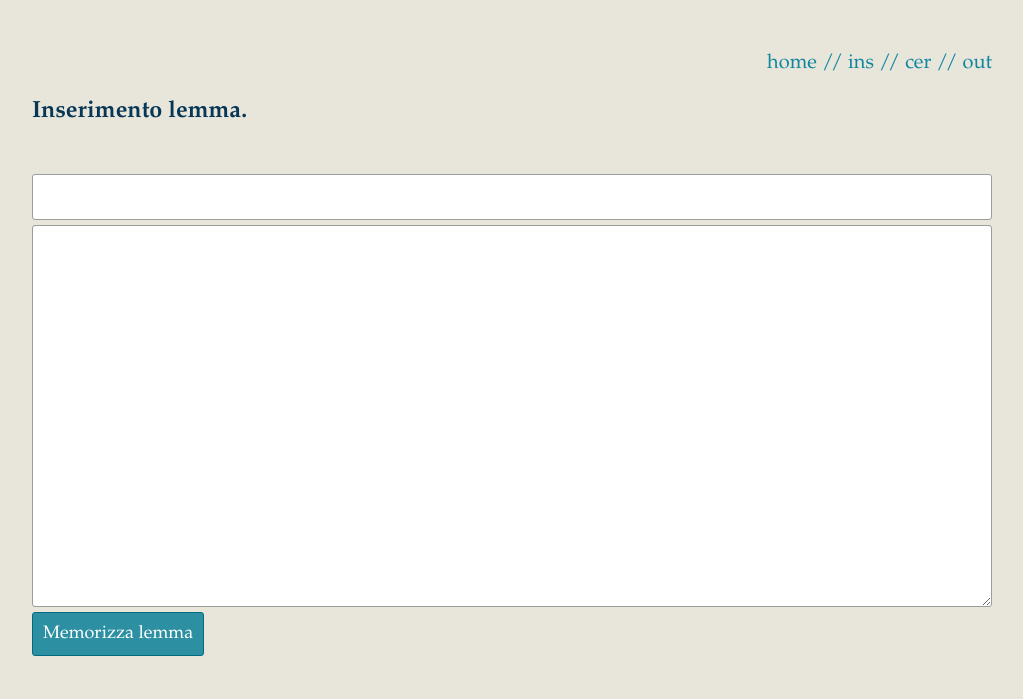
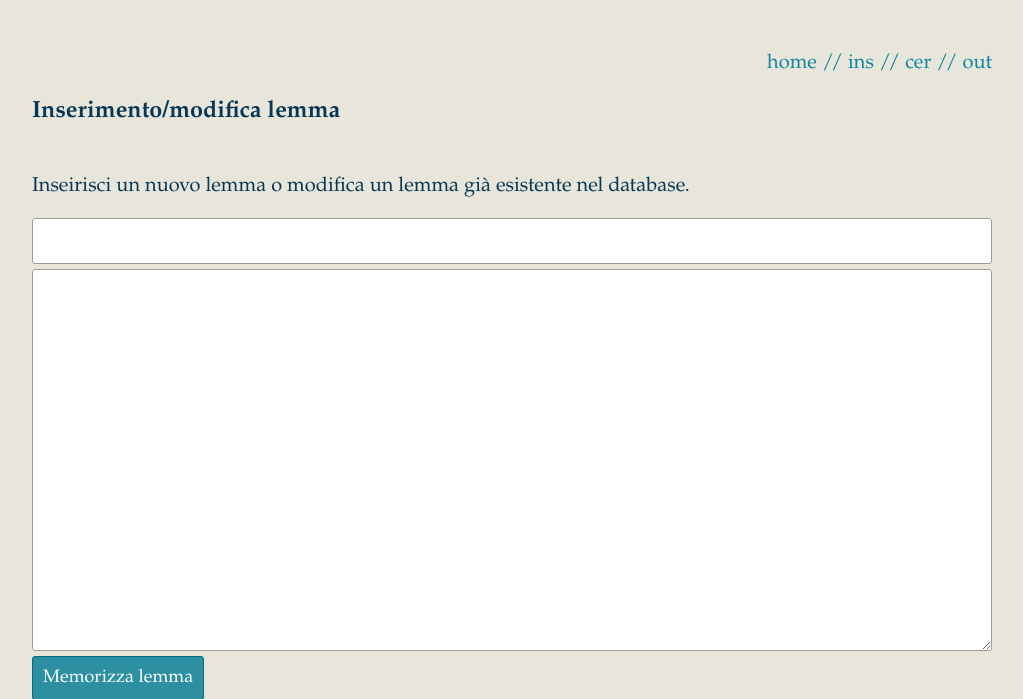
Before and after one commit to alkaest2002/lemmario, a Flask app: page /opera/inserisci in a window 1280 px wide. Shown: the top 699 px of the page, without its empty margins (128-1151 px from the left). Run offline with Flask 2, Linux system fonts and the light colour scheme; a user stored in the database is signed in.

Commit message:
small ui change

```diff
--- a/webapp/blueprints/opera/templates/opera/add.html
+++ b/webapp/blueprints/opera/templates/opera/add.html
@@ -2,7 +2,8 @@
 
 {% block content %}
   <div>
-    <h3>Inserimento lemma.</h3>
+    <h3>Inserimento/modifica lemma</h3>
+    <p>Inseirisci un nuovo lemma o modifica un lemma già esistente nel database.</p>
     <form method="post">
       {{ form.lemma }}
       {{ form.definition }}
```
